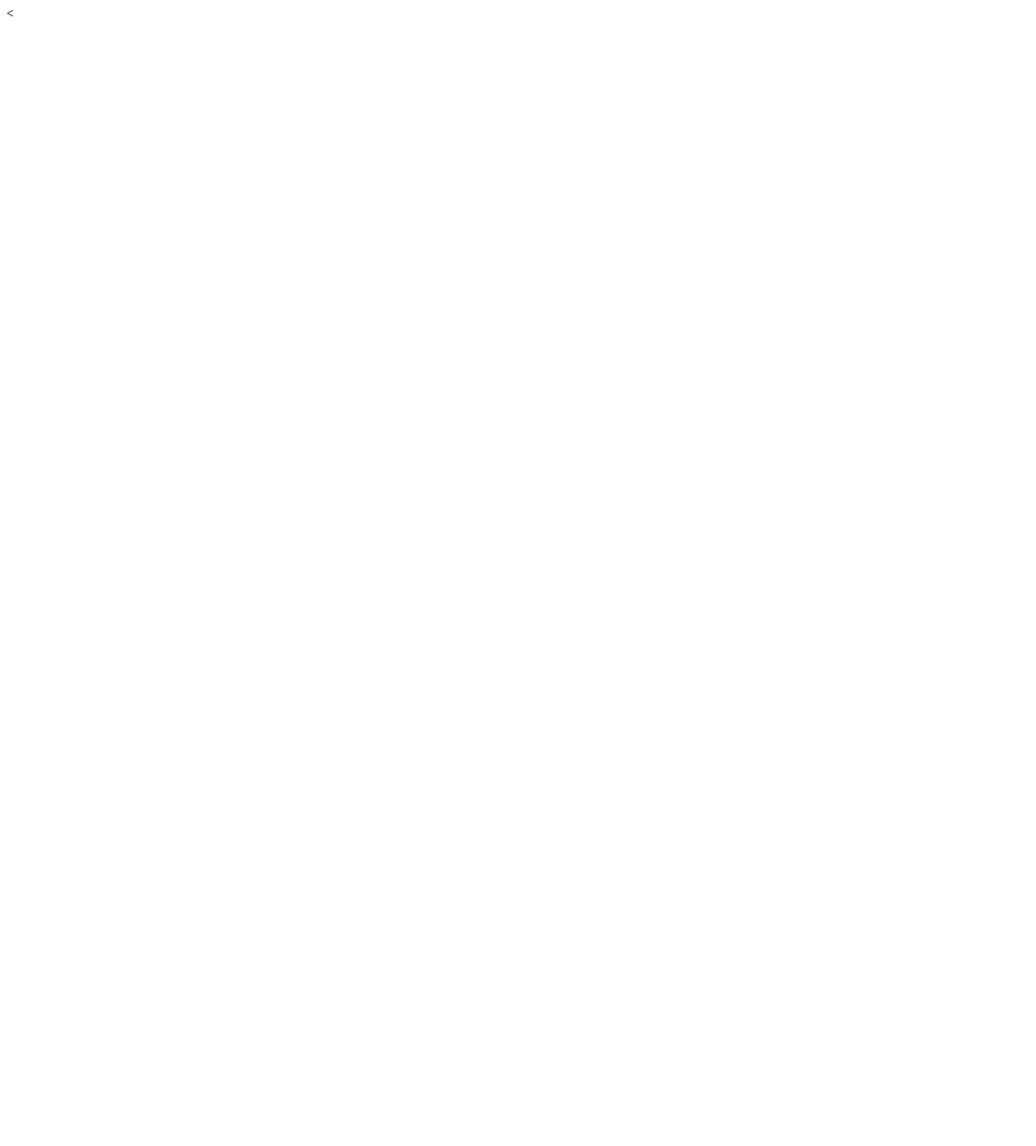
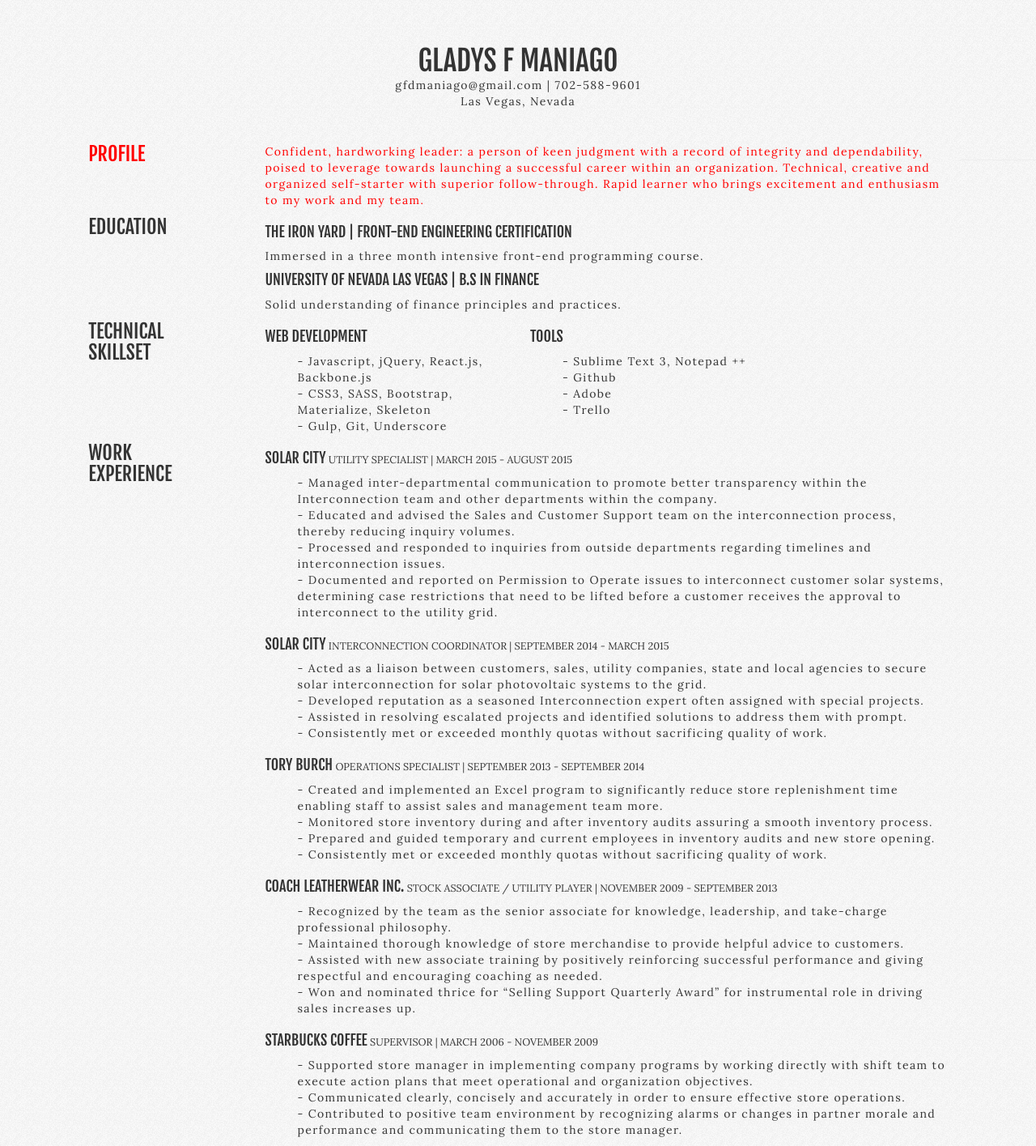
Before and after one commit to gmaniago/Portfolio, a plain HTML site: page resume.html in a window 1280 px wide. Shown: the whole page at 81% size. Before the commit the page ends 800 px from the top, so only its background shows below. Drawn offline with Linux system fonts and the light colour scheme.

Commit message:
creates resume profile

```diff
--- /dev/null
+++ b/css/resume.css
@@ -0,0 +1,53 @@
+/* Global Styles */
+
+html, body{
+  height: 100%;
+  width: 100%;
+  background-image: url(../img/resume_background.png);
+  background-repeat: repeat;
+}
+
+h3 {
+	margin: 0 auto;
+}
+
+h1, h3, h4 {
+	font-family: 'Fjalla One', sans-serif;
+	text-transform: uppercase;
+}
+li, p {
+	list-style: none;
+	font-family: 'Lora', serif;
+	letter-spacing: .1em;
+}
+
+span {
+	font-size: .7em;
+	font-family: 'Lora', serif;
+}
+
+/*Header*/
+
+header {
+	padding-top: 4em;
+	padding-bottom: 3em;
+}
+
+header h1{
+	margin: 0 auto;
+	font-size: 2.5em;
+}
+
+header p {
+	margin: 0 auto;
+}
+
+hr {
+	color: black;
+}
+
+/*Profile*/
+
+.profile {
+	color: red;
+}
--- a/resume.html
+++ b/resume.html
@@ -1,10 +1,130 @@
 <!DOCTYPE html>
 <html>
 <head>
-	<title>Gladys' Resume</title>
+	<title>Resume | Gladys Maniago | Front-End Developer</title>
+	<link href="css/bootstrap.css" rel="stylesheet">
+	<link href="css/resume.css" rel="stylesheet">
+	<link href="css/normalize.css" rel="stylesheet">
+
+	<link href='https://fonts.googleapis.com/css?family=Lora:400,700|Fjalla+One' rel='stylesheet' type='text/css'>
 </head>
 <body>
-	<
+	<div class="container-fluid">
+		<header class="row">
+			<div class="col-md-12 text-center">
+				<h1>Gladys F Maniago</h1>
+				<p>gfdmaniago@gmail.com | 702-588-9601</p>
+				<p>Las Vegas, Nevada</p>
+			</div>
+		</header>
+		<div class="row profile">
+			<div class="col-md-offset-1 col-md-1 text-left">
+				<h3>Profile</h3>
+			</div>
+			<div class="col-md-offset-1 col-md-8">
+				<p>Confident, hardworking leader: a person of keen judgment with a record of integrity and dependability, poised to leverage towards launching a successful career within an organization. Technical, creative and organized self-starter with superior follow-through. Rapid learner who brings excitement and enthusiasm to my work and my team.</p>
+			</div>
+			<hr>
+		</div>
+		<div class="row">
+			<div class="col-md-offset-1 col-md-1 text-left">
+				<h3>Education</h3>
+			</div>
+			<div class="col-md-offset-1 col-md-8">
+				<h4>The Iron Yard | Front-End Engineering Certification</h4>
+				<p>Immersed in a three month intensive front-end programming course.</p>
+				<h4>University of Nevada Las Vegas | B.S in Finance</h4>
+				<p>Solid understanding of finance principles and practices.</p>
+			</div>
+		</div>
+			<div class="row">
+			<div class="col-md-offset-1 col-md-1 text-left">
+				<h3>Technical Skillset</h3>
+			</div>
+			<div class="col-md-offset-1 col-md-3">
+				<h4>Web Development</h4>
+				<ul>
+					<li>- Javascript, jQuery, React.js, Backbone.js</li>
+					<li>- CSS3, SASS, Bootstrap, Materialize, Skeleton</li>
+					<li>- Gulp, Git, Underscore</li>
+				</ul>
+			</div>
+			<div class="col-md-3">
+				<h4>Tools</h4>
+					<ul>
+						<li>- Sublime Text 3, Notepad ++</li>
+						<li>- Github</li>
+						<li>- Adobe</li>
+						<li>- Trello</li>
+					</ul>
+			</div>
+		</div>
+		<div class="row">
+			<div class="col-md-offset-1 col-md-1 text-left">
+				<h3>Work <br> Experience</h3>
+			</div>
+			<div class="col-md-offset-1 col-md-8">
+				<h4>Solar City<span> Utility Specialist | March 2015 - August 2015</span></h4>
+				<ul>
+					<li>- Managed inter-departmental communication to promote better transparency within the Interconnection team and other departments within the company.</li>
+					<li>- Educated and advised the Sales and Customer Support team on the interconnection process, thereby reducing inquiry volumes.</li>
+					<li>- Processed and responded to inquiries from outside departments regarding timelines and interconnection issues.</li>
+					<li>- Documented and reported on Permission to Operate issues to interconnect customer solar systems, determining case restrictions that need to be lifted before a customer receives the approval to interconnect to the utility grid.</li>
+				</ul>
+			</div>
+		</div>
+		<div class="row">
+			<div class="col-md-2">
+			</div>
+			<div class="col-md-offset-1 col-md-8">
+				<h4>Solar City<span> Interconnection Coordinator | September 2014 - March 2015</span></h4>
+				<ul>
+					<li>- Acted as a liaison between customers, sales, utility companies, state and local agencies to secure solar interconnection for solar photovoltaic systems to the grid.</li>
+					<li>- Developed reputation as a seasoned Interconnection expert often assigned with special projects.</li>
+					<li>- Assisted in resolving escalated projects and identified solutions to address them with prompt.</li>
+					<li>- Consistently met or exceeded monthly quotas without sacrificing quality of work.</li>
+				</ul>
+			</div>
+		</div>
+		<div class="row">
+			<div class="col-md-2">
+			</div>
+			<div class="col-md-offset-1 col-md-8">
+				<h4>Tory Burch<span> Operations Specialist | September 2013 - September 2014</span></h4>
+				<ul>
+					<li>- Created and implemented an Excel program to significantly reduce store replenishment time enabling staff to assist sales and management team more.</li>
+					<li>- Monitored store inventory during and after inventory audits assuring a smooth inventory process.</li>
+					<li>- Prepared and guided temporary and current employees in inventory audits and new store opening.</li>
+					<li>- Consistently met or exceeded monthly quotas without sacrificing quality of work.</li>
+				</ul>
+			</div>
+		</div>
+		<div class="row">
+			<div class="col-md-2">
+			</div>
+			<div class="col-md-offset-1 col-md-8">
+				<h4>Coach Leatherwear Inc.<span> Stock Associate / Utility Player | November 2009 - September 2013</span></h4>
+				<ul>
+					<li>- Recognized by the team as the senior associate for knowledge, leadership, and take-charge professional philosophy.</li>
+					<li>- Maintained thorough knowledge of store merchandise to provide helpful advice to customers.</li>
+					<li>- Assisted with new associate training by positively reinforcing successful performance and giving respectful and encouraging coaching as needed.</li>
+					<li>- Won and nominated thrice for “Selling Support Quarterly Award” for instrumental role in driving sales increases up.</li>
+				</ul>
+			</div>
+		</div>
+		<div class="row">
+			<div class="col-md-2">
+			</div>
+			<div class="col-md-offset-1 col-md-8">
+				<h4>Starbucks Coffee<span> Supervisor | March 2006 - November 2009</span></h4>
+				<ul>
+					<li>- Supported store manager in implementing company programs by working directly with shift team to execute action plans that meet operational and organization objectives.</li>
+					<li>- Communicated clearly, concisely and accurately in order to ensure effective store operations.</li>
+					<li>- Contributed to positive team environment by recognizing alarms or changes in partner morale and performance and communicating them to the store manager.</li>
+				</ul>
+			</div>
+		</div>
+	</div>
 
 </body>
 </html>
```
Also changed, not shown: index.html (+1 -1 lines), css/normalize.css (added), img/bg.jpg (deleted), img/callout.jpg (deleted), img/mapd.jpg (deleted), img/pumpup.jpg (deleted), img/resume_background.png (added), img/textured_background.png (added), img/ttc.jpg (deleted).
